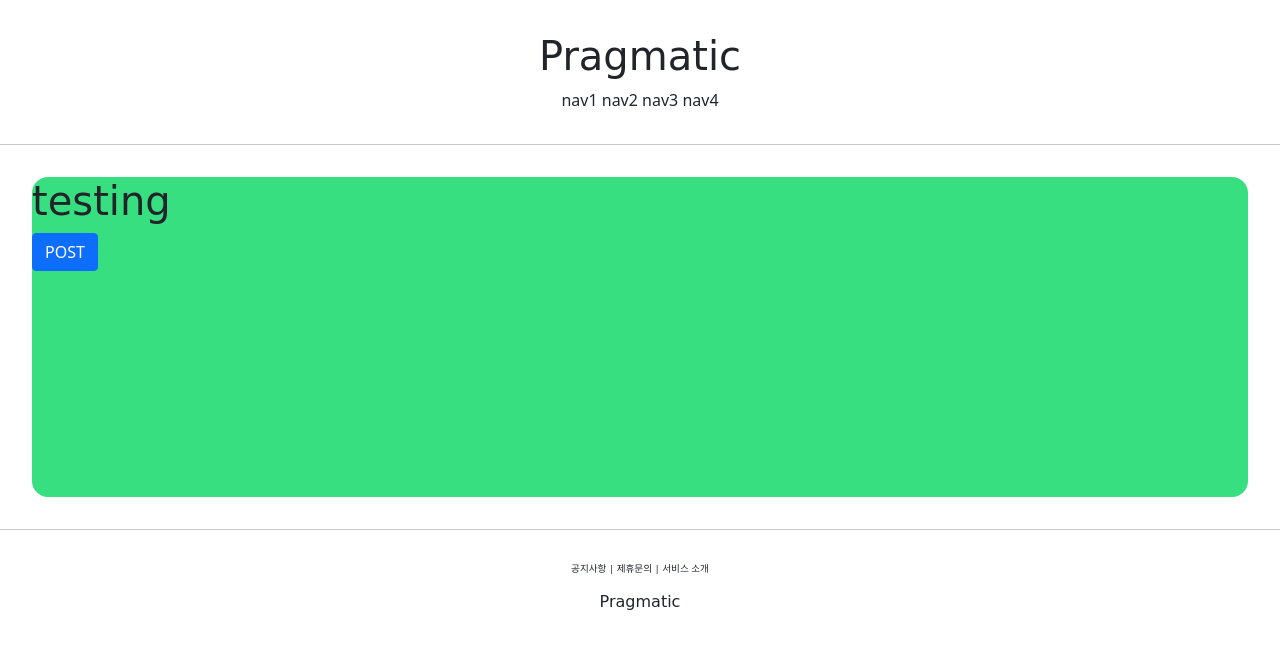
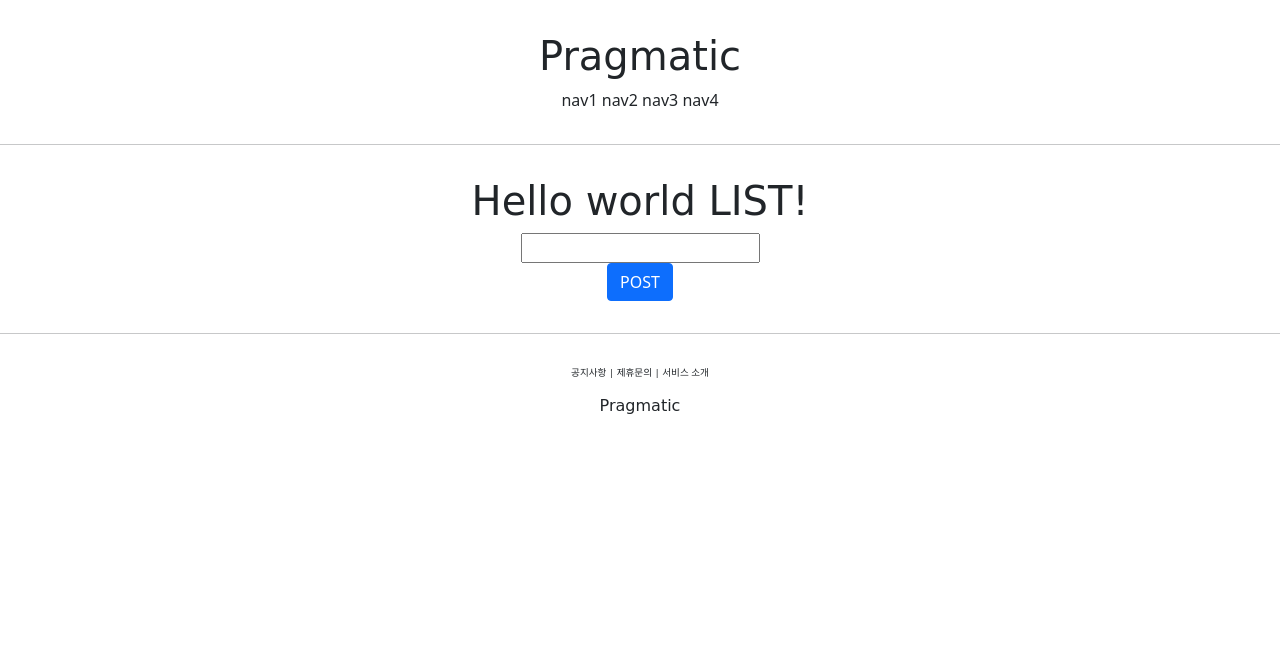
Before and after one commit to chuuuo/django, a Django app: page /account/hello_world/ in a window 1280 px wide. Shown: the top 649 px of the page. Run offline with Django 3.2, Linux system fonts and the light colour scheme; some web fonts are replaced.

Commit message:
django course 17 commit

```diff
--- a/accountapp/templates/accountapp/hello_world.html
+++ b/accountapp/templates/accountapp/hello_world.html
@@ -2,19 +2,27 @@
 
 {% block content %}
 
-    <div style="height: 20rem; background-color: #38df81; border-radius: 1rem; margin: 2rem;">
+    <div style="border-radius: 1rem; margin: 2rem; text-align: center">
         <h1 style="font-family: 'Song Myung', cursive;">
-            testing
+            Hello world LIST!
         </h1>
 
         <form action="/account/hello_world/" method="post">
             {% csrf_token %}
-            <input type="submit" class="btn btn-primary" value="POST">
+            <div>
+                <input type="text" name="hello_world_input">
+            </div>
+            <div>
+                <input type="submit" class="btn btn-primary" value="POST">
+            </div>
         </form>
 
+        {% if hello_world_output %}
         <h1>
-            {{ text }}
+            {{ hello_world_output.text }}
         </h1>
+        {% endif %}
+
     </div>
 
 {% endblock %}
--- a/accountapp/views.py
+++ b/accountapp/views.py
@@ -2,9 +2,17 @@ from django.http import HttpResponse
 from django.shortcuts import render
 
 # Create your views here.
+from accountapp.models import HelloWorld
+
 
 def hello_world(request):
     if request.method == "POST":
-        return render(request, 'accountapp/hello_world.html', context={'text': 'POST METHOD!!!'})
+        temp = request.POST.get('hello_world_input')
+
+        new_hello_world = HelloWorld()
+        new_hello_world.text = temp
+        new_hello_world.save()
+
+        return render(request, 'accountapp/hello_world.html', context={'hello_world_output': new_hello_world})
     else:
         return render(request, 'accountapp/hello_world.html')
```
